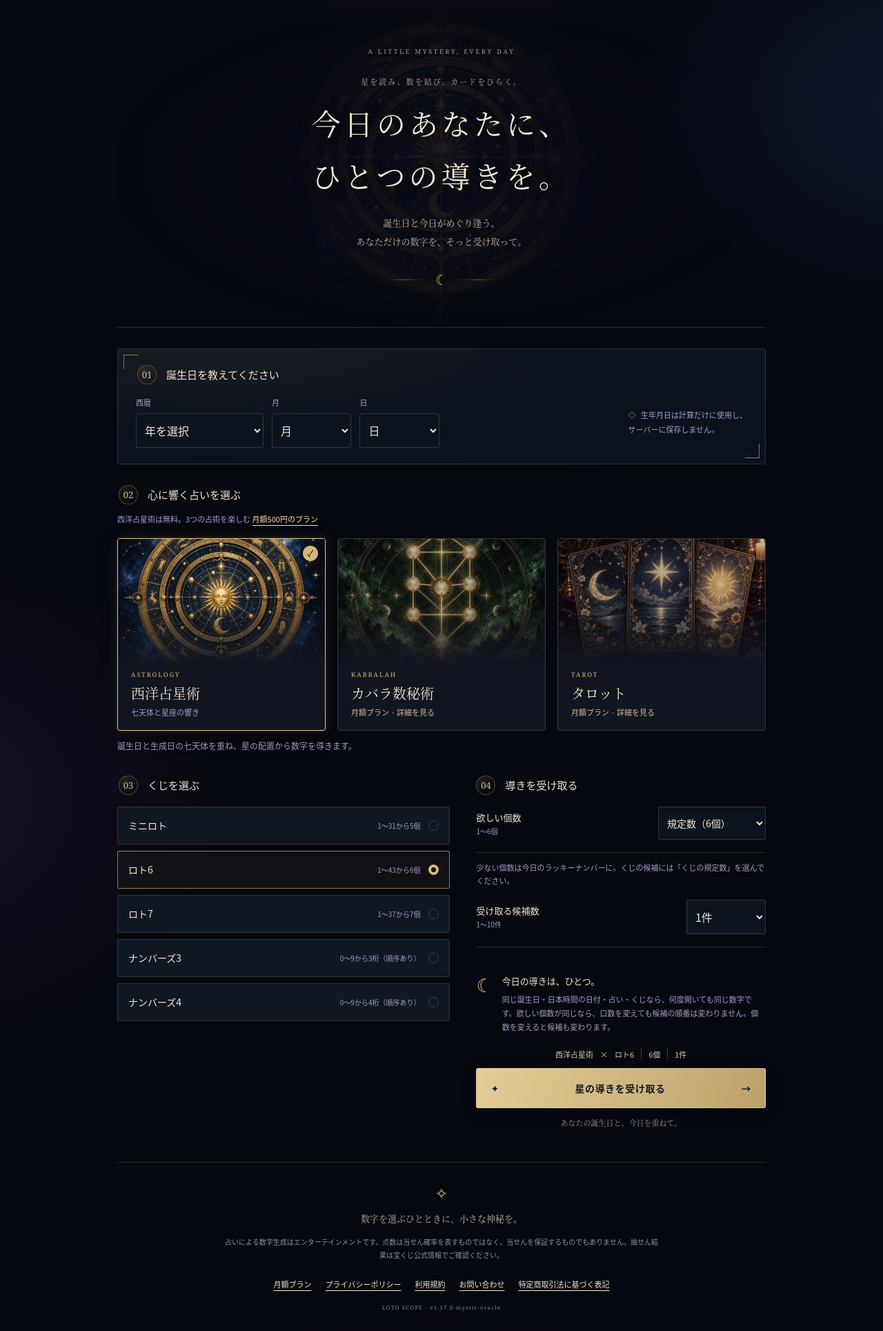
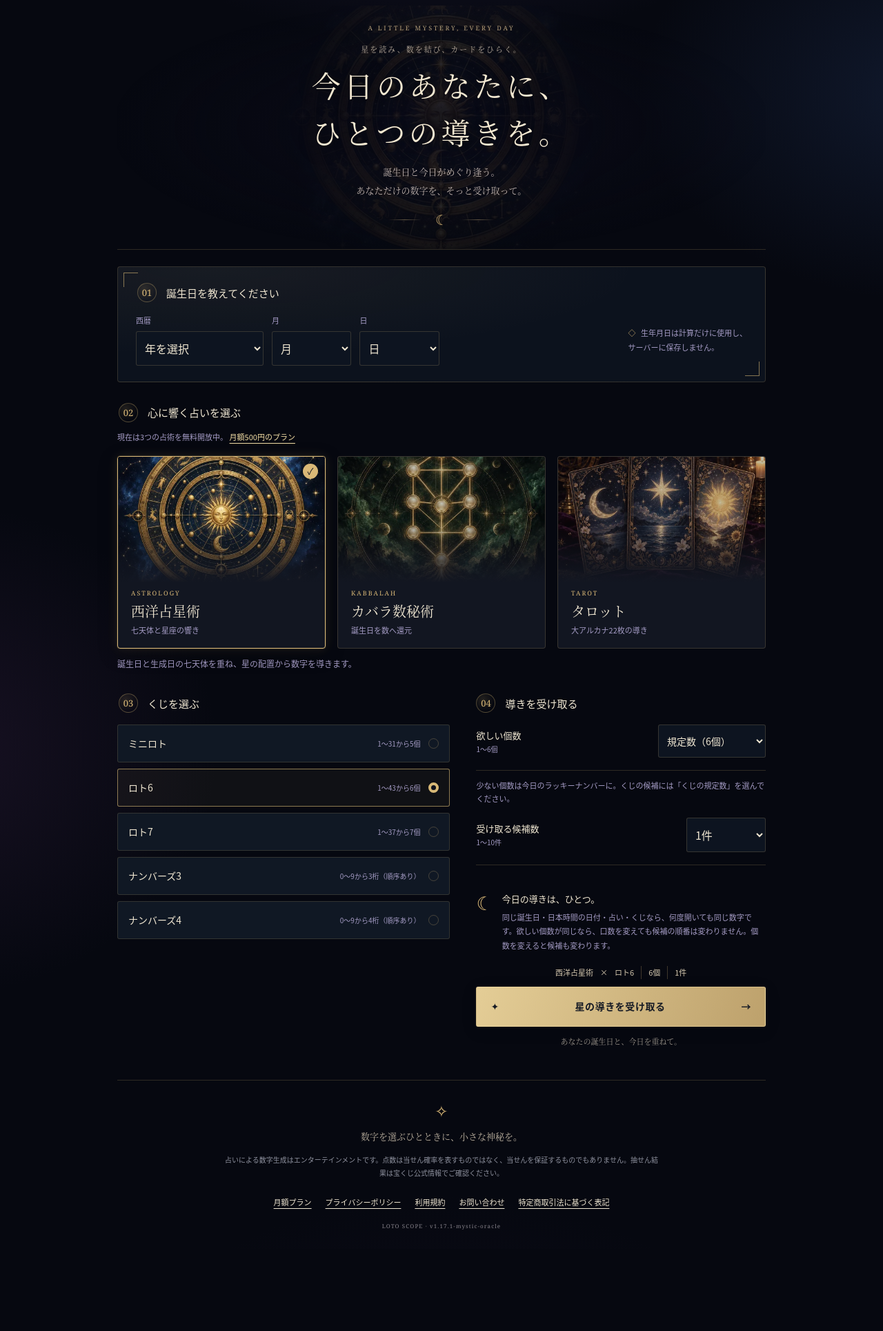
Before and after one commit to kei1975shimo/lotoscope6-web, a Flask app: page / in a window 1280 px wide. Shown: the part 95-2024 px from the top of the page at 69% size. After the commit the page ends 1877 px from the top, so only its background shows below. Run offline with Flask 3, Linux system fonts and the light colour scheme.

Commit message:
Add files via upload

```diff
--- a/app.py
+++ b/app.py
@@ -23,7 +23,7 @@ from divination_numbers import calculate_divination_profile, divination_choices,
 from product_numbers import MAX_FULL_SIZE, generate_product_rows, get_product, product_choices, product_full_size  # noqa: E402
 from settings import DEFAULT_TICKET_COUNT, MAX_TICKET_COUNT  # noqa: E402
 
-APP_VERSION = "v1.17.0-mystic-oracle"
+APP_VERSION = "v1.17.1-mystic-oracle"
 DEFAULT_DIVINATION_ID = "astrology"
 DEFAULT_PRODUCT_ID = "loto6"
 
@@ -129,6 +129,7 @@ def create_app(test_config: dict[str, Any] | None = None) -> Flask:
     app = Flask(__name__)
     app.config.update(
         SECRET_KEY=resolve_secret_key(), MAX_CONTENT_LENGTH=256 * 1024,
+        PREMIUM_PREVIEW_ENABLED=os.environ.get("PREMIUM_PREVIEW_ENABLED", "1") == "1",
         RATE_LIMIT_PER_MINUTE=int(os.environ.get("RATE_LIMIT_PER_MINUTE", "30")),
         SESSION_COOKIE_HTTPONLY=True, SESSION_COOKIE_SAMESITE="Lax",
         SESSION_COOKIE_SECURE=is_production_environment(),
@@ -157,9 +158,9 @@ def create_app(test_config: dict[str, Any] | None = None) -> Flask:
             validate_csrf_token()
 
     def has_premium_access() -> bool:
-        # No store verification is connected yet. Fail closed in production.
-        # Only tests may enable premium fixtures; client fields/cookies cannot.
-        return bool(app.testing and app.config.get("TEST_PREMIUM_ACCESS", False))
+        # Temporary open access, explicitly requested for preview. No billing.
+        return bool(app.config["PREMIUM_PREVIEW_ENABLED"] or
+                    (app.testing and app.config.get("TEST_PREMIUM_ACCESS", False)))
 
     def require_method_access(method: str) -> None:
         if method != "astrology" and not has_premium_access():
@@ -171,6 +172,7 @@ def create_app(test_config: dict[str, Any] | None = None) -> Flask:
         return dict(app_version=APP_VERSION, divination_choices=divination_choices(), product_choices=product_choices(),
                     csrf_token=get_csrf_token, default_ticket_count=DEFAULT_TICKET_COUNT, max_ticket_count=MAX_TICKET_COUNT,
                     max_full_size=MAX_FULL_SIZE, premium_access=has_premium_access(),
+                    premium_preview=app.config["PREMIUM_PREVIEW_ENABLED"],
                     operator_name=os.environ.get("OPERATOR_NAME", "下地 恵雄"),
                     support_email=os.environ.get("SUPPORT_EMAIL", "keiyuu1975@yahoo.co.jp"),
                     business_address=os.environ.get("BUSINESS_ADDRESS", "未設定（公開準備中）"),
--- a/package.json
+++ b/package.json
@@ -1,6 +1,6 @@
 {
   "name": "loto-scope-ui-tests",
-  "version": "1.17.0",
+  "version": "1.17.1",
   "private": true,
   "description": "Optional offline DOM tests; not required for Flask deployment",
   "scripts": {
--- a/static/css/style.css
+++ b/static/css/style.css
@@ -307,16 +307,16 @@ body.is-drawing { overflow: hidden; }
 }
 
 /* Quiet observatory: the artwork dissolves into the page instead of a rotating badge. */
-.intro.oracle-hero { position:relative; isolation:isolate; display:grid; grid-template-columns:minmax(0,1fr); justify-content:normal; place-items:center; min-height:420px; margin:16px 0 30px; padding:52px 24px; overflow:hidden; text-align:center; border-bottom:1px solid var(--line); }
+.intro.oracle-hero { position:relative; isolation:isolate; display:grid; grid-template-columns:minmax(0,1fr); justify-content:normal; place-items:center; min-height:330px; margin:8px 0 24px; padding:26px 24px; overflow:hidden; text-align:center; border-bottom:1px solid var(--line); }
 .hero-art { position:absolute; z-index:-1; inset:0; pointer-events:none; }
 .hero-art img { position:absolute; width:500px; height:500px; max-width:none; object-fit:cover; left:50%; top:50%; transform:translate(-50%,-50%); opacity:.23; mask-image:radial-gradient(ellipse, #000 18%, transparent 68%); }
 .oracle-hero::after { content:""; position:absolute; z-index:-1; inset:0; background:radial-gradient(ellipse at center,#0b0b19aa,transparent 72%); }
 .hero-copy { max-width:100%; }
 .oracle-hero .eyebrow { font-size:9px; letter-spacing:.32em; color:#b9a27c; }
-.hero-invocation { font:11px/2 var(--serif); color:#bdb0a1; letter-spacing:.18em; margin-top:25px; }
-.oracle-hero h1 { font-size:clamp(28px,4vw,42px); line-height:1.8; letter-spacing:.12em; margin:12px 0 16px; color:#f3e8d1; text-shadow:0 2px 24px #000; }
+.hero-invocation { font:11px/2 var(--serif); color:#bdb0a1; letter-spacing:.18em; margin-top:12px; }
+.oracle-hero h1 { font-size:clamp(28px,4vw,42px); line-height:1.6; letter-spacing:.12em; margin:8px 0 10px; color:#f3e8d1; text-shadow:0 2px 24px #000; }
 .oracle-hero .intro-note { font:13px/2.1 var(--serif); color:#c3b6b0; }
-.hero-signature { display:flex; align-items:center; justify-content:center; gap:20px; margin-top:25px; color:var(--gold); font-size:20px; }
+.hero-signature { display:flex; align-items:center; justify-content:center; gap:20px; margin-top:12px; color:var(--gold); font-size:20px; }
 .hero-signature span { width:48px; height:1px; background:linear-gradient(90deg,transparent,#cbb18070,transparent); }
 .size-explanation { color:var(--muted); font-size:11px; margin:-6px 0 18px; }
 .pick-size-field select { width:156px; flex-shrink:0; font-size:14px; }
@@ -336,7 +336,7 @@ body.is-drawing { overflow: hidden; }
 .plan-card .plan-price { font:48px/1.4 var(--serif); color:var(--gold-soft); margin:18px 0; }
 .plan-price small { font:14px/1.5 sans-serif; }
 .plan-status { display:inline-block; border:1px solid var(--line); padding:8px 24px; color:var(--gold-soft); }
-@media(max-width:600px) { .intro.oracle-hero { min-height:370px; padding:36px 12px; margin-top:0; } .oracle-hero h1 { font-size:29px; letter-spacing:.06em; } .hero-art img { width:430px; height:430px; } .hero-invocation { font-size:10px; } .legal-page { margin:32px auto; } .legal-page h1 { font-size:25px; } .plan-card { padding:24px 15px; } }
+@media(max-width:600px) { .intro.oracle-hero { min-height:290px; padding:22px 12px; margin-top:0; } .oracle-hero h1 { font-size:29px; letter-spacing:.06em; } .hero-art img { width:430px; height:430px; } .hero-invocation { font-size:10px; } .legal-page { margin:32px auto; } .legal-page h1 { font-size:25px; } .plan-card { padding:24px 15px; } }
 
 .plan-inline { color:var(--muted); font-size:11px; margin:-5px 0 18px; }.plan-inline a { color:var(--gold-soft); text-decoration:underline; text-underline-offset:4px; }
 .locked-oracle .oracle-copy > span { color:#ccba94; }.locked-oracle:focus-visible .oracle-card { outline:2px solid var(--gold); outline-offset:4px; }
--- a/templates/index.html
+++ b/templates/index.html
@@ -37,7 +37,7 @@
   </fieldset>
   <fieldset class="oracle-section">
     <legend class="step-title"><span>02</span> 心に響く占いを選ぶ</legend>
-    <p class="plan-inline">西洋占星術は無料。3つの占術を楽しむ <a href="{{ url_for('plans') }}">月額500円のプラン</a></p>
+    <p class="plan-inline">{% if premium_preview %}現在は3つの占術を無料開放中。{% else %}西洋占星術は無料。{% endif %} <a href="{{ url_for('plans') }}">月額500円のプラン</a></p>
     <div class="oracle-grid">
       {% for item in divination_choices %}
       {% if item.divination_id != 'astrology' and not premium_access %}
--- a/templates/plans.html
+++ b/templates/plans.html
@@ -4,7 +4,7 @@
 <p>星、数、カード。毎日の数字との出逢いを、あなたに合った方法で。</p>
 <div class="plan-card"><p class="eyebrow">MYSTIC ORACLE</p><h2>すべての占術を、毎日に。</h2><p class="plan-price">500円 <small>／月（税込）</small></p><p>1か月ごとの自動更新プラン（提供予定）</p><p class="plan-status">購入受付の準備中</p></div>
 <div class="plan-comparison"><section><h2>無料でできること</h2><ul><li>西洋占星術で数字を生成</li><li>全5券種の数字範囲を選択</li><li>欲しい個数・候補数を指定</li><li>その日の数字を何度でも再確認</li></ul></section><section><h2>月額500円でできること</h2><ul><li>西洋占星術・カバラ数秘術・タロットのすべてを利用</li><li>ミニロト・ロト6・ロト7・ナンバーズ3／4を選択</li><li>ラッキーナンバーから規定数の候補まで生成</li><li>占術ごとの詳しい読み解きを表示</li></ul></section></div>
-<p class="legal-note">現在は無料の西洋占星術をご利用いただけます。このページから契約・請求は発生しません。有料プランはアプリ内購入の提供開始後にお申し込みいただけます。</p>
+<p class="legal-note">{% if premium_preview %}現在はすべての占術・券種を一時的に無料開放しています。これは定期購入の無料体験ではなく、自動課金もありません。{% else %}現在は無料の西洋占星術をご利用いただけます。{% endif %}このページから契約・請求は発生しません。有料プランはアプリ内購入の提供開始後にお申し込みいただけます。</p>
 <h2>お支払いと更新</h2><p>提供開始後は、購入するストアのアカウントへ月額500円（税込）を請求する予定です。契約期間は1か月で、解約しない限り自動更新されます。購入前のストア確認画面に価格・期間・更新条件を表示します。無料トライアルは予定していません。別途、通信料金がかかる場合があります。</p>
 <h2>解約・購入の復元</h2><p>提供開始後は、購入したストアのサブスクリプション管理画面から自動更新を停止できます。更新前に手続きしてください。アプリの削除だけでは解約されません。解約後も有効期間の終了までは利用でき、期間終了後は無料プランに戻ります。購入の復元機能はアプリ内購入と同時に提供予定です。</p>
 <p>返金の可否と手続きは購入先ストアの規定および適用法令に従います。現在、このサービスでは購入や返金の受付は行っていません。</p>
--- a/templates/support.html
+++ b/templates/support.html
@@ -1,5 +1,5 @@
 {% extends "base.html" %}
 {% block title %}お問い合わせ | ロト・スコープ{% endblock %}
 {% block content %}<article class="legal-page"><a href="{{ url_for('index') }}">← 数字を受け取る</a><p class="eyebrow">WE ARE HERE</p><h1 tabindex="-1">お問い合わせ</h1>
-<p>操作方法、不具合、個人情報に関するご相談はこちらへ。</p><h2>運営者</h2><p>{{ operator_name }}</p><h2>メール窓口</h2><p><a href="mailto:{{ support_email }}">{{ support_email }}</a></p><p>不具合の場合は、端末名、OS・ブラウザー、発生した操作とエラー内容をお知らせください。生年月日やカード番号は送信しないでください。</p><h2>よくあるご質問</h2><details><summary>同じ数字が表示されるのはなぜ？</summary><p>同じ誕生日・日本時間の日付・占術・券種・個数では、同じ候補を表示します。口数だけを増やしても先頭の候補は変わりません。</p></details><details><summary>1個だけ受け取れますか？</summary><p>「欲しい個数」で1個を選べます。今日のラッキーナンバーとしてお楽しみください。くじの組み合わせには規定数が必要です。</p></details><details><summary>有料プランを購入できますか？</summary><p>現在は購入受付の準備中です。西洋占星術は無料で利用できます。購入・復元・解約の機能はストア課金の開始時にご案内します。</p></details>
+<p>操作方法、不具合、個人情報に関するご相談はこちらへ。</p><h2>運営者</h2><p>{{ operator_name }}</p><h2>メール窓口</h2><p><a href="mailto:{{ support_email }}">{{ support_email }}</a></p><p>不具合の場合は、端末名、OS・ブラウザー、発生した操作とエラー内容をお知らせください。生年月日やカード番号は送信しないでください。</p><h2>よくあるご質問</h2><details><summary>同じ数字が表示されるのはなぜ？</summary><p>同じ誕生日・日本時間の日付・占術・券種・個数では、同じ候補を表示します。口数だけを増やしても先頭の候補は変わりません。</p></details><details><summary>1個だけ受け取れますか？</summary><p>「欲しい個数」で1個を選べます。今日のラッキーナンバーとしてお楽しみください。くじの組み合わせには規定数が必要です。</p></details><details><summary>有料プランを購入できますか？</summary><p>現在は購入受付の準備中です。{% if premium_preview %}現在はすべての占術を一時的に無料で利用できます。自動課金はありません。{% else %}西洋占星術は無料で利用できます。{% endif %}購入・復元・解約の機能はストア課金の開始時にご案内します。</p></details>
 </article>{% endblock %}
--- a/templates/terms.html
+++ b/templates/terms.html
@@ -2,7 +2,7 @@
 {% block title %}利用規約 | ロト・スコープ{% endblock %}
 {% block content %}<article class="legal-page"><a href="{{ url_for('index') }}">← 数字を受け取る</a><p class="eyebrow">TERMS OF USE</p><h1 tabindex="-1">利用規約</h1>
 <p>最終更新：2026年9月22日</p><h2>1. サービスの内容</h2><p>{{ operator_name }}が提供するロト・スコープは、生年月日と日付に基づく占い・数字生成を楽しむサービスです。宝くじの販売、購入代行、抽せん、賞金の支払いは行いません。各宝くじの運営主体やアプリストアが、本サービスの占いを提供・保証するものではありません。</p>
-<h2>2. 無料・有料の範囲</h2><p>無料では西洋占星術と全5券種の数字範囲を利用できます。有料プランは月額500円（税込）で、カバラ数秘術・タロットを含むすべての占術と全券種を利用できる予定です。現在、有料プランは購入受付の準備中です。詳細は<a href="{{ url_for('plans') }}">月額プラン</a>に記載します。</p>
+<h2>2. 無料・有料の範囲</h2><p>無料では西洋占星術と全5券種の数字範囲を利用できます。有料プランは月額500円（税込）で、カバラ数秘術・タロットを含むすべての占術と全券種を利用できる予定です。現在、有料プランは購入受付の準備中です。{% if premium_preview %}準備期間中はすべての占術を一時的に無料開放しています。定期購入への登録や自動課金は発生しません。{% endif %}詳細は<a href="{{ url_for('plans') }}">月額プラン</a>に記載します。</p>
 <h2>3. 数字の扱い</h2><p>数字や点数は当せん・利益・運勢の実現を保証しません。規定数未満の結果はラッキーナンバー等の部分候補で、そのまま購入できる組み合わせではありません。同じ誕生日・日付・占術・券種・個数では同じ候補を表示し、個数を変えると候補が変わります。計算方式の更新により結果が変わる場合があります。</p>
 <h2>4. 禁止事項</h2><p>不正アクセス、過度なリクエスト、他者の権利の侵害、サービスの妨害、有料利用権限の偽装を禁止します。</p>
 <h2>5. サービスの変更・停止</h2><p>保守や障害等で提供を停止する場合があります。重要な変更は可能な範囲で事前にお知らせします。有料プランの提供終了時には、購入先ストアの規定および適用法令に従って対応します。</p>
```
Also changed, not shown: UPDATE_EXISTING_SITE_JA.md (+3 -3 lines), docs/STORE_RELEASE_JA.md (+1 -1 lines), docs/security_notes.md (+4 -3 lines), docs/verification_ja.md (+3 -0 lines), tests/browser_check.py (+3 -2 lines), tests/release_test.py (+11 -1 lines), README.md, package-lock.json.
